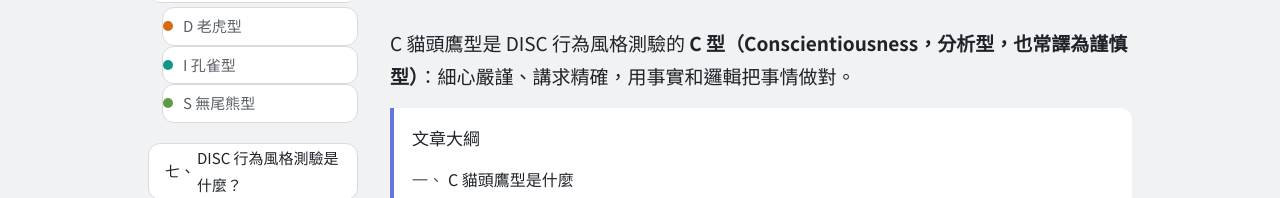
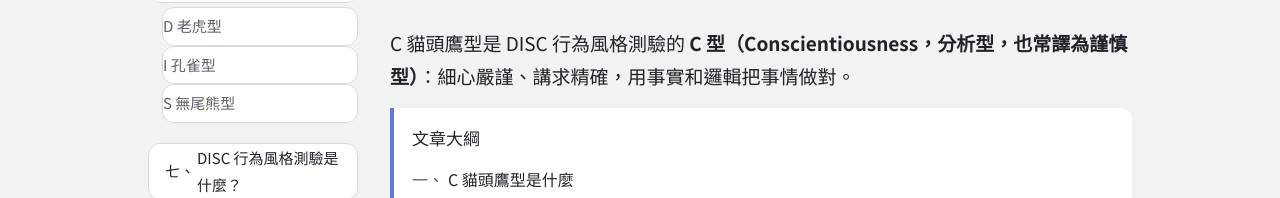
Before and after one commit to LuniHorn27/animal-colors-disc, a plain HTML site: page disc-owl.html in a window 1280 px wide. Shown: the part 384-582 px from the top of the page. Drawn offline with Linux system fonts and the light colour scheme; a web font is replaced by a local one.

Commit message:
disc-owl.html：側邊目錄的子項目拿掉代表色小圓點，只留文字
Co-Authored-By: Claude Sonnet 5.5 <noreply@anthropic.com>

```diff
--- a/disc-owl.html
+++ b/disc-owl.html
@@ -93,6 +93,7 @@ main{max-width:1080px}
 .outline ol>li:not(.pre)>a::before{content:counter(o,trad-chinese-informal) "、";margin-right:4px;color:var(--muted)}
 .outline a:hover{text-decoration:underline}
 .sub{list-style:none;margin:0;padding:0 0 8px 2.1em}.sub li{margin:0}.sub a{display:flex;align-items:center;gap:10px;min-height:40px;font-size:15px;line-height:1.5;color:var(--muted);text-decoration:none}.sub a:hover,.sub a:focus-visible{color:var(--ink);text-decoration:underline}.sub a::before{content:none}.sub a[style]::before{content:"";flex:none;width:10px;height:10px;border-radius:50%;background:var(--o)}
+.layout .toc .sub a::before{content:none}
 @media (min-width:900px){.layout .toc .sub{padding:4px 0 14px 14px}.layout .toc .sub a{padding:7px 0;font-size:15px;font-weight:400;line-height:1.5;min-height:0}}
 @media (max-width:899px){.layout .toc{display:none}}
 .q{border-bottom:1px solid var(--line)}.q summary{list-style:none;cursor:pointer;display:flex;align-items:center;justify-content:space-between;gap:12px;min-height:56px}
```
